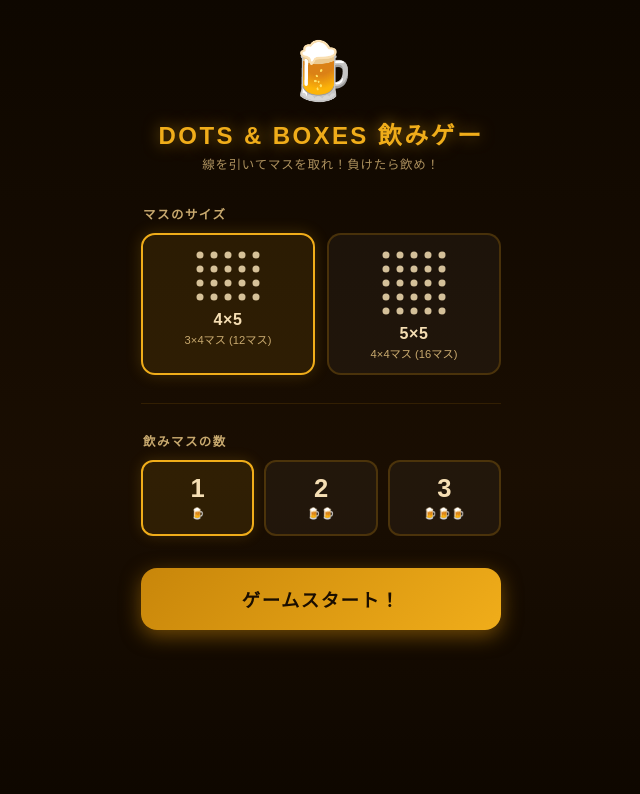
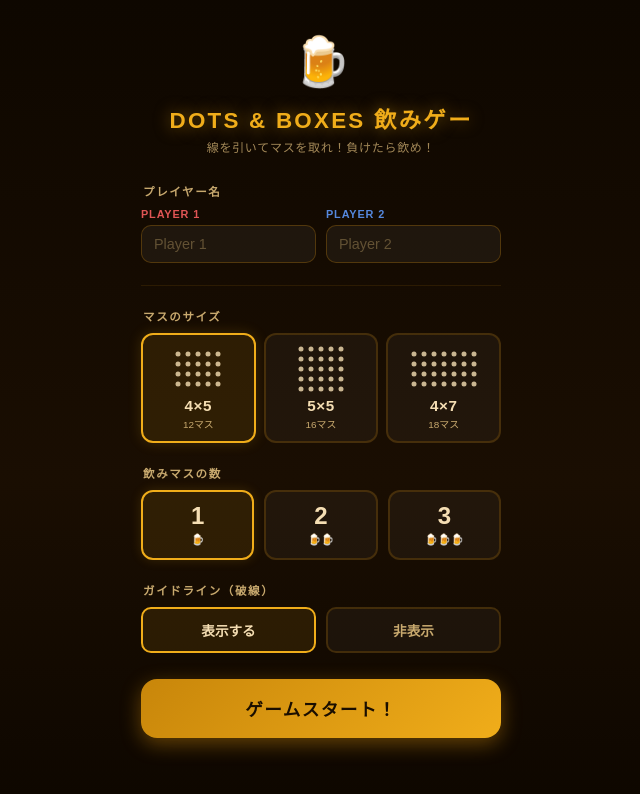
Before and after one commit to tatata-kasa/dots-and-boxes, a React (Vite) app: page / in a window 1280 px wide. Shown: the top 794 px of the page, without its empty margins (319-959 px from the left). Built offline with nearby package versions, Linux system fonts and the light colour scheme.

Commit message:
設定アップデート

```diff
--- a/src/App.tsx
+++ b/src/App.tsx
@@ -1,4 +1,4 @@
-import { useState, useEffect } from 'react';
+import { useState, useEffect, useRef } from 'react';
 import type { GameConfig } from './types/game';
 import { useGameState } from './hooks/useGameState';
 import Board from './components/Board';
@@ -7,23 +7,31 @@ import ResultModal from './components/ResultModal';
 import SetupScreen from './components/SetupScreen';
 import styles from './styles/App.module.css';
 
-// ─── Game screen (rendered only when config is set) ───────────────────────────
-function GameScreen({ config, onBack }: { config: GameConfig; onBack: () => void }) {
-  const { state, rollDice, drawLine, resetGame } = useGameState(config);
+// ─── Game screen ──────────────────────────────────────────────────────────────
+function GameScreen({ config, onReplay, onBack }: {
+  config: GameConfig;
+  onReplay: () => void;
+  onBack: () => void;
+}) {
+  const { state, rollDice, drawLine } = useGameState(config);
   const [showDrinkBanner, setShowDrinkBanner] = useState(false);
-  const [prevTriggerCount, setPrevTriggerCount] = useState(0);
+  // useRef avoids the cleanup-cancels-timer bug that occurs with useState deps
+  const prevTriggerCountRef = useRef(0);
 
   useEffect(() => {
-    if (state.drinkTriggerCount > prevTriggerCount) {
+    if (state.drinkTriggerCount > prevTriggerCountRef.current) {
+      prevTriggerCountRef.current = state.drinkTriggerCount;
       setShowDrinkBanner(true);
       const t = setTimeout(() => setShowDrinkBanner(false), 2400);
-      setPrevTriggerCount(state.drinkTriggerCount);
       return () => clearTimeout(t);
     }
-  }, [state.drinkTriggerCount, prevTriggerCount]);
+  }, [state.drinkTriggerCount]);
 
+  const p1 = config.playerNames[0] || 'PLAYER 1';
+  const p2 = config.playerNames[1] || 'PLAYER 2';
   const p1Active = state.currentPlayer === 1;
   const p2Active = state.currentPlayer === 2;
+  const triggerName = state.drinkTriggerPlayer === 1 ? p1 : p2;
 
   return (
     <div className={styles.app}>
@@ -34,7 +42,7 @@ function GameScreen({ config, onBack }: { config: GameConfig; onBack: () => void
 
       <div className={styles.playerBar}>
         <div className={`${styles.playerCard} ${styles.p1} ${p1Active ? styles.active : ''}`}>
-          <div className={styles.playerName}>PLAYER 1</div>
+          <div className={styles.playerName}>{p1}</div>
           <div className={styles.playerScore}>{state.scores[1]}</div>
         </div>
 
@@ -45,7 +53,7 @@ function GameScreen({ config, onBack }: { config: GameConfig; onBack: () => void
         </div>
 
         <div className={`${styles.playerCard} ${styles.p2} ${p2Active ? styles.active : ''}`}>
-          <div className={styles.playerName}>PLAYER 2</div>
+          <div className={styles.playerName}>{p2}</div>
           <div className={styles.playerScore}>{state.scores[2]}</div>
         </div>
       </div>
@@ -67,28 +75,39 @@ function GameScreen({ config, onBack }: { config: GameConfig; onBack: () => void
           <div className={styles.drinkBannerInner}>
             <span className={styles.drinkEmoji}>🍺</span>
             <div className={styles.drinkBannerText}>飲みマス発動！</div>
-            <div className={styles.drinkBannerSub}>Player {state.drinkTriggerPlayer} — 1杯飲め！</div>
+            <div className={styles.drinkBannerSub}>{triggerName} — 1杯飲め！</div>
           </div>
         </div>
       )}
 
       {state.isGameOver && (
-        <ResultModal
-          state={state}
-          onReplay={() => resetGame()}
-          onBack={onBack}
-        />
+        <ResultModal state={state} onReplay={onReplay} onBack={onBack} />
       )}
     </div>
   );
 }
 
-// ─── Root: screen routing ─────────────────────────────────────────────────────
+// ─── Root ─────────────────────────────────────────────────────────────────────
 export default function App() {
   const [config, setConfig] = useState<GameConfig | null>(null);
+  // Increment key on each game start/replay to force full GameScreen remount
+  const [gameKey, setGameKey] = useState(0);
+
+  const handleStart = (cfg: GameConfig) => {
+    setConfig(cfg);
+    setGameKey(k => k + 1);
+  };
 
   if (!config) {
-    return <SetupScreen onStart={setConfig} />;
+    return <SetupScreen onStart={handleStart} />;
   }
-  return <GameScreen config={config} onBack={() => setConfig(null)} />;
+
+  return (
+    <GameScreen
+      key={gameKey}
+      config={config}
+      onReplay={() => setGameKey(k => k + 1)}
+      onBack={() => setConfig(null)}
+    />
+  );
 }
--- a/src/components/ResultModal.tsx
+++ b/src/components/ResultModal.tsx
@@ -8,22 +8,17 @@ interface Props {
 }
 
 export default function ResultModal({ state, onReplay, onBack }: Props) {
-  const { scores } = state;
+  const { scores, config } = state;
+  const p1 = config.playerNames[0] || 'Player 1';
+  const p2 = config.playerNames[1] || 'Player 2';
+
   const isP1Winner = scores[1] > scores[2];
   const isP2Winner = scores[2] > scores[1];
   const isDraw = !isP1Winner && !isP2Winner;
 
-  const trophy = isDraw ? '🤝' : '🏆';
-  const titleText = isDraw ? '引き分け！' : isP1Winner ? 'PLAYER 1 の勝ち！' : 'PLAYER 2 の勝ち！';
-
-  let drinkMsg: string;
-  if (isDraw) {
-    drinkMsg = '🥂 乾杯！ 両者1杯ずつ！';
-  } else if (isP1Winner) {
-    drinkMsg = '🍺 Player 2 が飲む！';
-  } else {
-    drinkMsg = '🍺 Player 1 が飲む！';
-  }
+  const trophy    = isDraw ? '🤝' : '🏆';
+  const titleText = isDraw ? '引き分け！' : isP1Winner ? `${p1} の勝ち！` : `${p2} の勝ち！`;
+  const drinkMsg  = isDraw ? `🥂 乾杯！ 両者1杯ずつ！` : isP1Winner ? `🍺 ${p2} が飲む！` : `🍺 ${p1} が飲む！`;
 
   return (
     <div className={styles.overlay}>
@@ -33,23 +28,19 @@ export default function ResultModal({ state, onReplay, onBack }: Props) {
 
         <div className={styles.scores}>
           <div className={`${styles.scoreCard} ${isP1Winner ? styles.winner : ''}`}>
-            <div className={`${styles.playerLabel} ${styles.p1}`}>PLAYER 1</div>
+            <div className={`${styles.playerLabel} ${styles.p1}`}>{p1}</div>
             <div className={styles.scoreNum}>{scores[1]}</div>
           </div>
           <div className={`${styles.scoreCard} ${isP2Winner ? styles.winner : ''}`}>
-            <div className={`${styles.playerLabel} ${styles.p2}`}>PLAYER 2</div>
+            <div className={`${styles.playerLabel} ${styles.p2}`}>{p2}</div>
             <div className={styles.scoreNum}>{scores[2]}</div>
           </div>
         </div>
 
         <div className={styles.drinkMsg}>{drinkMsg}</div>
 
-        <button className={styles.replayBtn} onClick={onReplay}>
-          🔄 もう一度遊ぶ
-        </button>
-        <button className={styles.backBtn} onClick={onBack}>
-          ⚙️ 設定に戻る
-        </button>
+        <button className={styles.replayBtn} onClick={onReplay}>🔄 もう一度遊ぶ</button>
+        <button className={styles.backBtn} onClick={onBack}>⚙️ 設定に戻る</button>
       </div>
     </div>
   );
--- a/src/components/SetupScreen.tsx
+++ b/src/components/SetupScreen.tsx
@@ -9,26 +9,20 @@ interface Props {
 const GRID_OPTIONS = [
   { label: '4×5', dotRows: 4, dotCols: 5, rows: 3, cols: 4 },
   { label: '5×5', dotRows: 5, dotCols: 5, rows: 4, cols: 4 },
+  { label: '4×7', dotRows: 4, dotCols: 7, rows: 3, cols: 6 },
 ] as const;
 
 function GridPreview({ dotRows, dotCols }: { dotRows: number; dotCols: number }) {
-  const DOT_R = 3.5;
-  const GAP = 14;
-  const PAD = 6;
+  const DOT_R = 2.5;
+  const GAP = 10;
+  const PAD = 5;
   const W = PAD * 2 + (dotCols - 1) * GAP;
   const H = PAD * 2 + (dotRows - 1) * GAP;
   return (
     <svg viewBox={`0 0 ${W} ${H}`} width={W} height={H}>
       {Array.from({ length: dotRows }, (_, r) =>
         Array.from({ length: dotCols }, (_, c) => (
-          <circle
-            key={`${r}-${c}`}
-            cx={PAD + c * GAP}
-            cy={PAD + r * GAP}
-            r={DOT_R}
-            fill="#f5deb3"
-            opacity={0.85}
-          />
+          <circle key={`${r}-${c}`} cx={PAD + c * GAP} cy={PAD + r * GAP} r={DOT_R} fill="#f5deb3" opacity={0.8} />
         ))
       )}
     </svg>
@@ -36,12 +30,21 @@ function GridPreview({ dotRows, dotCols }: { dotRows: number; dotCols: number })
 }
 
 export default function SetupScreen({ onStart }: Props) {
-  const [gridIdx, setGridIdx] = useState(0);
+  const [gridIdx, setGridIdx]       = useState(0);
   const [drinkCount, setDrinkCount] = useState(1);
+  const [showGhost, setShowGhost]   = useState(true);
+  const [p1Name, setP1Name]         = useState('');
+  const [p2Name, setP2Name]         = useState('');
 
   const handleStart = () => {
     const g = GRID_OPTIONS[gridIdx];
-    onStart({ rows: g.rows, cols: g.cols, drinkSquareCount: drinkCount });
+    onStart({
+      rows: g.rows,
+      cols: g.cols,
+      drinkSquareCount: drinkCount,
+      showGhostLines: showGhost,
+      playerNames: [p1Name.trim(), p2Name.trim()],
+    });
   };
 
   return (
@@ -52,6 +55,38 @@ export default function SetupScreen({ onStart }: Props) {
         <p className={styles.subtitle}>線を引いてマスを取れ！負けたら飲め！</p>
       </div>
 
+      {/* Player names */}
+      <div className={styles.section}>
+        <div className={styles.sectionLabel}>プレイヤー名</div>
+        <div className={styles.playerNameRow}>
+          <div className={styles.nameInputWrapper}>
+            <span className={`${styles.nameLabel} ${styles.p1}`}>PLAYER 1</span>
+            <input
+              className={styles.nameInput}
+              type="text"
+              maxLength={10}
+              placeholder="Player 1"
+              value={p1Name}
+              onChange={e => setP1Name(e.target.value)}
+            />
+          </div>
+          <div className={styles.nameInputWrapper}>
+            <span className={`${styles.nameLabel} ${styles.p2}`}>PLAYER 2</span>
+            <input
+              className={styles.nameInput}
+              type="text"
+              maxLength={10}
+              placeholder="Player 2"
+              value={p2Name}
+              onChange={e => setP2Name(e.target.value)}
+            />
+          </div>
+        </div>
+      </div>
+
+      <div className={styles.divider} />
+
+      {/* Grid size */}
       <div className={styles.section}>
         <div className={styles.sectionLabel}>マスのサイズ</div>
         <div className={styles.gridCards}>
@@ -65,14 +100,13 @@ export default function SetupScreen({ onStart }: Props) {
                 <GridPreview dotRows={g.dotRows} dotCols={g.dotCols} />
               </div>
               <div className={styles.gridCardLabel}>{g.label}</div>
-              <div className={styles.gridCardSub}>{g.rows}×{g.cols}マス ({g.rows * g.cols}マス)</div>
+              <div className={styles.gridCardSub}>{g.rows * g.cols}マス</div>
             </div>
           ))}
         </div>
       </div>
 
-      <div className={styles.divider} />
-
+      {/* Drink squares */}
       <div className={styles.section}>
         <div className={styles.sectionLabel}>飲みマスの数</div>
         <div className={styles.drinkButtons}>
@@ -89,6 +123,25 @@ export default function SetupScreen({ onStart }: Props) {
         </div>
       </div>
 
+      {/* Ghost lines toggle */}
+      <div className={styles.section}>
+        <div className={styles.sectionLabel}>ガイドライン（破線）</div>
+        <div className={styles.toggleRow}>
+          <button
+            className={`${styles.toggleBtn} ${showGhost ? styles.selected : ''}`}
+            onClick={() => setShowGhost(true)}
+          >
+            表示する
+          </button>
+          <button
+            className={`${styles.toggleBtn} ${!showGhost ? styles.selected : ''}`}
+            onClick={() => setShowGhost(false)}
+          >
+            非表示
+          </button>
+        </div>
+      </div>
+
       <button className={styles.startBtn} onClick={handleStart}>
         ゲームスタート！
       </button>
--- a/src/styles/SetupScreen.module.css
+++ b/src/styles/SetupScreen.module.css
@@ -6,70 +6,116 @@
   background: linear-gradient(180deg, #0e0700 0%, #1a0e02 60%, #0e0700 100%);
   font-family: 'Hiragino Kaku Gothic ProN', 'Hiragino Sans', 'Noto Sans JP', sans-serif;
   color: #f5deb3;
-  padding: 0 20px 40px;
+  padding: 0 20px 48px;
   box-sizing: border-box;
 }
 
 .logoArea {
-  padding: 40px 0 32px;
+  padding: 36px 0 28px;
   text-align: center;
 }
 
 .logoEmoji {
-  font-size: 3.5rem;
+  font-size: 3rem;
   display: block;
   animation: float 3s ease-in-out infinite;
 }
 
 @keyframes float {
   0%, 100% { transform: translateY(0); }
-  50%       { transform: translateY(-8px); }
+  50%       { transform: translateY(-7px); }
 }
 
 .title {
-  font-size: 1.5rem;
+  font-size: 1.4rem;
   font-weight: 800;
   color: #f0ad1a;
   letter-spacing: 0.1em;
-  text-shadow: 0 0 16px rgba(240, 173, 26, 0.55);
+  text-shadow: 0 0 16px rgba(240, 173, 26, 0.5);
   margin: 10px 0 4px;
 }
 
 .subtitle {
-  font-size: 0.78rem;
+  font-size: 0.75rem;
   color: #c8a96e;
   letter-spacing: 0.06em;
-  opacity: 0.85;
+  opacity: 0.8;
 }
 
 .section {
   width: 100%;
   max-width: 360px;
-  margin-bottom: 28px;
+  margin-bottom: 22px;
 }
 
 .sectionLabel {
-  font-size: 0.78rem;
+  font-size: 0.72rem;
   font-weight: 700;
   color: #c8a96e;
-  letter-spacing: 0.12em;
+  letter-spacing: 0.14em;
   text-transform: uppercase;
-  margin-bottom: 10px;
+  margin-bottom: 9px;
   padding-left: 2px;
+}
+
+/* Player name inputs */
+.playerNameRow {
+  display: flex;
+  gap: 10px;
+}
+
+.nameInputWrapper {
+  flex: 1;
+  display: flex;
+  flex-direction: column;
+  gap: 5px;
+}
+
+.nameLabel {
+  font-size: 0.68rem;
+  font-weight: 700;
+  letter-spacing: 0.08em;
+  color: #c8a96e;
+}
+
+.nameLabel.p1 { color: #e05555; }
+.nameLabel.p2 { color: #5588dd; }
+
+.nameInput {
+  background: rgba(255, 255, 255, 0.05);
+  border: 1.5px solid rgba(200, 134, 10, 0.3);
+  border-radius: 10px;
+  padding: 10px 12px;
+  color: #f5deb3;
+  font-size: 0.9rem;
+  font-family: inherit;
+  outline: none;
+  width: 100%;
+  box-sizing: border-box;
+  transition: border-color 0.15s;
+  -webkit-appearance: none;
+}
+
+.nameInput:focus {
+  border-color: #f0ad1a;
+}
+
+.nameInput::placeholder {
+  color: rgba(200, 169, 110, 0.4);
 }
 
 /* Grid size cards */
 .gridCards {
   display: flex;
-  gap: 12px;
+  gap: 8px;
 }
 
 .gridCard {
   flex: 1;
   background: rgba(255, 255, 255, 0.04);
-  border: 2px solid rgba(200, 134, 10, 0.25);
-  border-radius: 14px;
-  padding: 14px 10px 12px;
+  border: 2px solid rgba(200, 134, 10, 0.22);
+  border-radius: 12px;
+  padding: 12px 6px 10px;
   cursor: pointer;
   text-align: center;
   transition: border-color 0.15s, background 0.15s, transform 0.1s;
@@ -77,31 +123,32 @@
 }
 
 .gridCard:active {
-  transform: scale(0.97);
+  transform: scale(0.96);
 }
 
 .gridCard.selected {
   border-color: #f0ad1a;
   background: rgba(240, 173, 26, 0.1);
-  box-shadow: 0 0 16px rgba(240, 173, 26, 0.2);
+  box-shadow: 0 0 14px rgba(240, 173, 26, 0.18);
 }
 
 .gridPreview {
   display: flex;
   justify-content: center;
   align-items: center;
-  margin-bottom: 8px;
+  height: 44px;
+  margin-bottom: 6px;
 }
 
 .gridCardLabel {
-  font-size: 1.0rem;
+  font-size: 0.95rem;
   font-weight: 800;
   color: #f5deb3;
   letter-spacing: 0.04em;
 }
 
 .gridCardSub {
-  font-size: 0.7rem;
+  font-size: 0.62rem;
   color: #c8a96e;
   margin-top: 2px;
 }
@@ -115,9 +162,9 @@
 .drinkBtn {
   flex: 1;
   background: rgba(255, 255, 255, 0.04);
-  border: 2px solid rgba(200, 134, 10, 0.25);
+  border: 2px solid rgba(200, 134, 10, 0.22);
   border-radius: 12px;
-  padding: 14px 8px;
+  padding: 12px 8px;
   cursor: pointer;
   text-align: center;
   transition: border-color 0.15s, background 0.15s, transform 0.1s;
@@ -126,18 +173,18 @@
 }
 
 .drinkBtn:active {
-  transform: scale(0.97);
+  transform: scale(0.96);
 }
 
 .drinkBtn.selected {
   border-color: #f0ad1a;
   background: rgba(240, 173, 26, 0.1);
-  box-shadow: 0 0 14px rgba(240, 173, 26, 0.18);
+  box-shadow: 0 0 12px rgba(240, 173, 26, 0.16);
 }
 
 .drinkBtnNum {
   display: block;
-  font-size: 1.6rem;
+  font-size: 1.5rem;
   font-weight: 800;
   color: #f5deb3;
   line-height: 1;
@@ -145,9 +192,49 @@
 }
 
 .drinkBtnLabel {
-  font-size: 0.68rem;
+  font-size: 0.65rem;
   color: #c8a96e;
-  letter-spacing: 0.04em;
+}
+
+/* Toggle (ghost lines) */
+.toggleRow {
+  display: flex;
+  gap: 10px;
+}
+
+.toggleBtn {
+  flex: 1;
+  background: rgba(255, 255, 255, 0.04);
+  border: 2px solid rgba(200, 134, 10, 0.22);
+  border-radius: 10px;
+  padding: 11px 8px;
+  cursor: pointer;
+  text-align: center;
+  font-family: inherit;
+  color: #c8a96e;
+  font-size: 0.85rem;
+  font-weight: 600;
+  transition: border-color 0.15s, background 0.15s, transform 0.1s;
+  -webkit-tap-highlight-color: transparent;
+}
+
+.toggleBtn.selected {
+  border-color: #f0ad1a;
+  background: rgba(240, 173, 26, 0.1);
+  color: #f5deb3;
+}
+
+.toggleBtn:active {
+  transform: scale(0.97);
+}
+
+/* Divider */
+.divider {
+  width: 100%;
+  max-width: 360px;
+  height: 1px;
+  background: rgba(200, 134, 10, 0.13);
+  margin-bottom: 22px;
 }
 
 /* Start button */
@@ -157,14 +244,14 @@
   background: linear-gradient(135deg, #c8860a, #f0ad1a);
   color: #1a0e00;
   font-weight: 800;
-  font-size: 1.15rem;
+  font-size: 1.1rem;
   border: none;
   border-radius: 16px;
-  padding: 18px 0;
+  padding: 17px 0;
   cursor: pointer;
   letter-spacing: 0.08em;
   font-family: inherit;
-  box-shadow: 0 6px 20px rgba(200, 134, 10, 0.5);
+  box-shadow: 0 6px 20px rgba(200, 134, 10, 0.45);
   transition: transform 0.1s, box-shadow 0.1s;
   -webkit-tap-highlight-color: transparent;
   margin-top: 4px;
@@ -172,13 +259,5 @@
 
 .startBtn:active {
   transform: translateY(2px);
-  box-shadow: 0 3px 10px rgba(200, 134, 10, 0.4);
+  box-shadow: 0 3px 10px rgba(200, 134, 10, 0.35);
 }
-
-.divider {
-  width: 100%;
-  max-width: 360px;
-  height: 1px;
-  background: rgba(200, 134, 10, 0.15);
-  margin-bottom: 28px;
-}
--- a/src/types/game.ts
+++ b/src/types/game.ts
@@ -7,9 +7,11 @@ export interface LineKey {
 }
 
 export interface GameConfig {
-  rows: number;          // number of box-rows (dot-rows = rows + 1)
-  cols: number;          // number of box-cols (dot-cols = cols + 1)
+  rows: number;
+  cols: number;
   drinkSquareCount: number;
+  showGhostLines: boolean;
+  playerNames: [string, string];
 }
 
 export interface GameState {
```
Also changed, not shown: src/components/Board.tsx (+13 -4 lines), src/hooks/useGameState.ts (+4 -7 lines).
